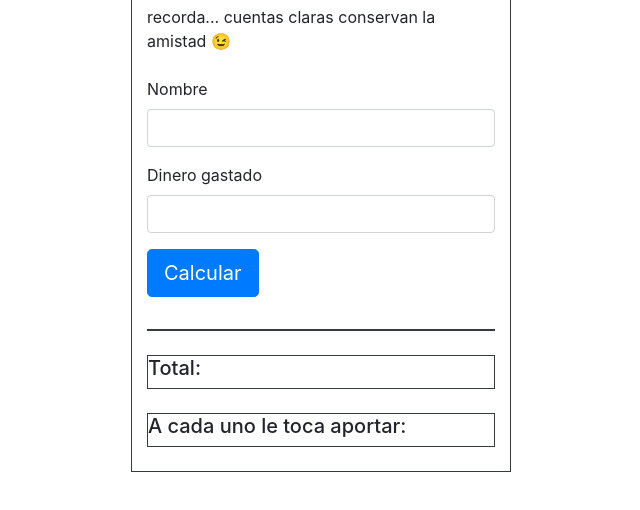
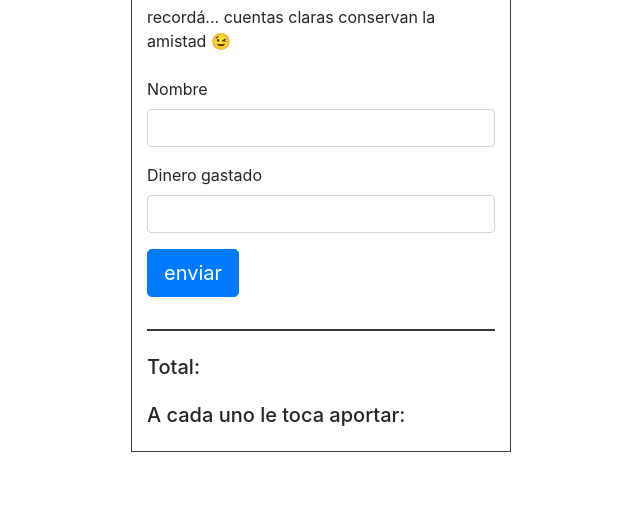
Before and after one commit to Axel-Chacon/web-de-gastos, a plain HTML site: page index.html in a window 1280 px wide. Shown: the part 108-618 px from the top of the page, without its empty margins (319-959 px from the left). Drawn offline with nearby package versions, Linux system fonts and the light colour scheme.

Commit message:
pequeñas modificaciones al archivo html

```diff
--- a/index.html
+++ b/index.html
@@ -8,7 +8,7 @@
     <!-- Bootstrap CSS -->
     <link rel="stylesheet" href="https://cdn.jsdelivr.net/npm/bootstrap@4.6.1/dist/css/bootstrap.min.css" integrity="sha384-zCbKRCUGaJDkqS1kPbPd7TveP5iyJE0EjAuZQTgFLD2ylzuqKfdKlfG/eSrtxUkn" crossorigin="anonymous">
 
-    <title>App de gstos</title>
+    <title>App de gastos</title>
   </head>
   <body>
 
@@ -35,7 +35,7 @@
                   <div class="mb-3">
                      <h1>App de gastos</h1>
                      <h5>ingresa cuanto pagó cada persona</h5>
-                     <h7>recorda... cuentas claras conservan la amistad 😉</h7>
+                     <h7>recordá... cuentas claras conservan la amistad 😉</h7>
                      <br>
                      <br>
                      <label for="exampleInputEmail1"class="form-label">Nombre</label>
@@ -45,7 +45,7 @@
                     <label for="exampleInputPassword1"class="form-label">Dinero gastado</label>
                      <input type="number"class="form-control"id="userMoney">
                   </div>
-                  <a onclick="add()" id="mainButtom"class="btn btn-lg btn-primary">Calcular</a>
+                  <a onclick="add()" id="mainButtom"class="btn btn-lg btn-primary">enviar</a>
                 </div>
                 <br>
                 <div class="d-flex border border-dark my-2">
@@ -54,18 +54,17 @@
                     <div id="historyMoney"></div>
                   </div>
 
-                  <div class="my-4 border border-dark">
+                  <div class="my-4">
                     <h5 class="ms-3">Total:</h5>
                     <div class="ms-3"id="result"></div>
                   </div>
 
-                  <div class="my-4 border border-dark">
+                  <div class="my-4 ">
                     <h5 class="ms-3">A cada uno le toca aportar: </h5>
                     <div class="ms-3" id="cut"></div>
                   </div>
                 </div>
             </div>
-            <div class="col-4"></div>
         </div>
     </body>
 </html>
```
